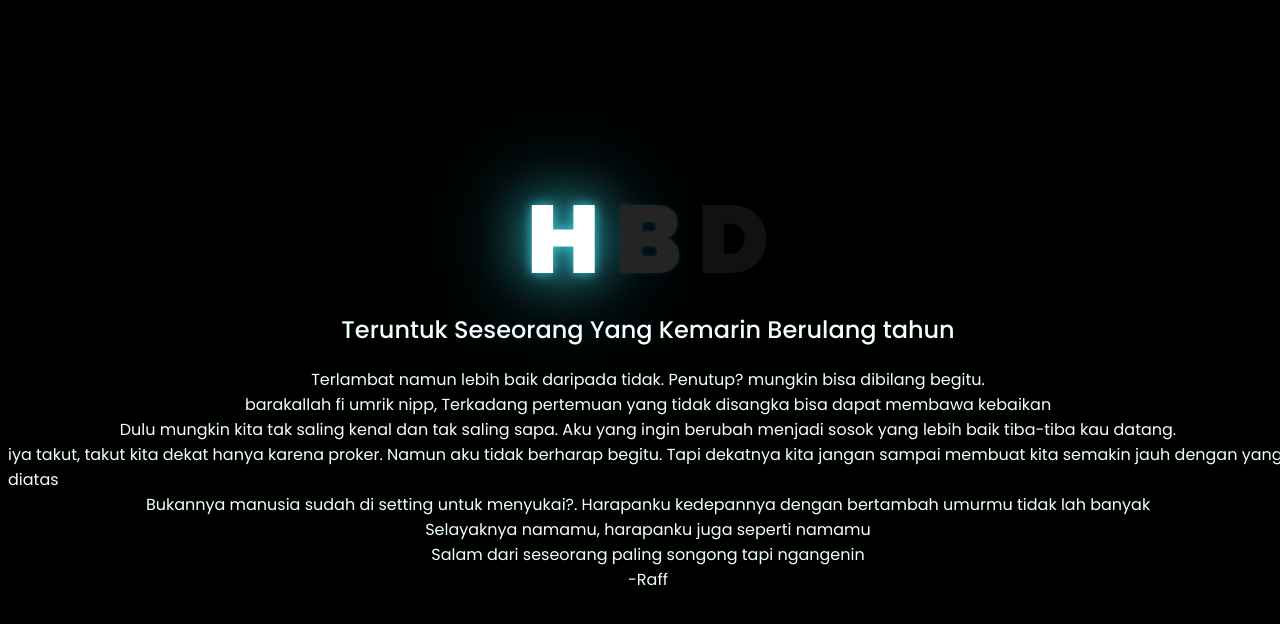
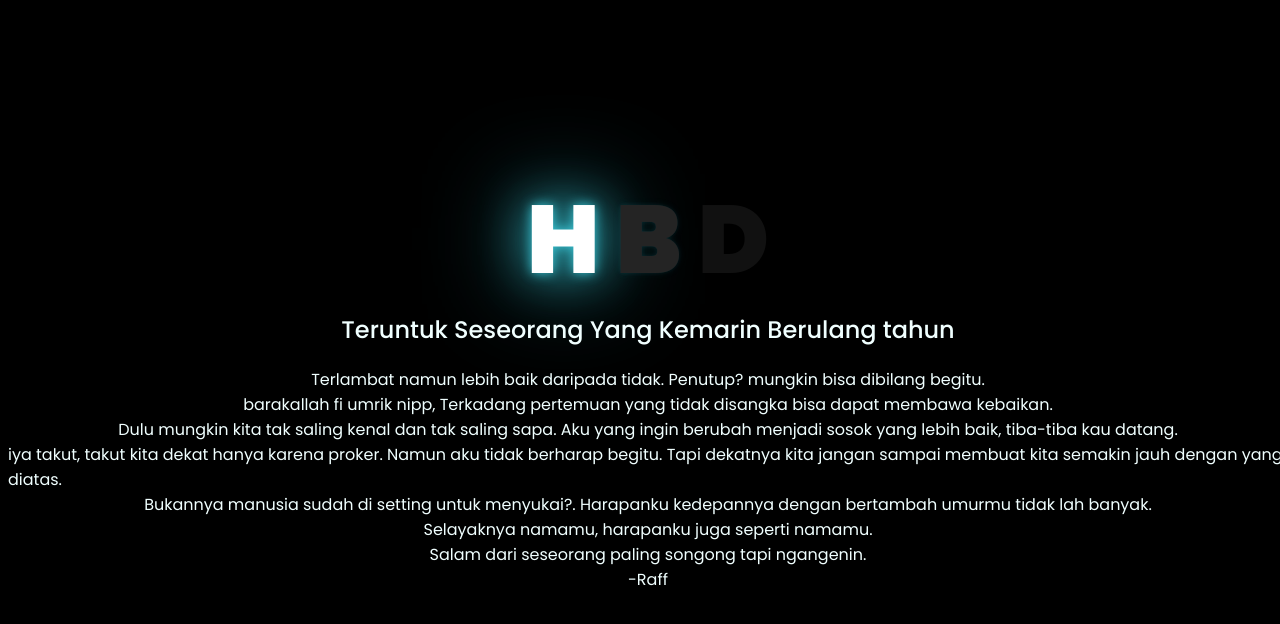
Before and after one commit to Ramzhaa/HBD_Flower, a plain HTML site: page index.html in a window 1280 px wide. Drawn offline with Linux system fonts and the light colour scheme.

Commit message:
Update index.html

```diff
--- a/index.html
+++ b/index.html
@@ -21,12 +21,12 @@
         <span>Teruntuk Seseorang Yang Kemarin Berulang tahun</span>
     </div class="desc">
     <span>Terlambat namun lebih baik daripada tidak. Penutup? mungkin bisa dibilang begitu.</span>
-    <span>barakallah fi umrik nipp, Terkadang pertemuan yang tidak disangka bisa dapat membawa kebaikan</span>
-<span>Dulu mungkin kita tak saling kenal dan tak saling sapa. Aku yang ingin berubah menjadi sosok yang lebih baik tiba-tiba kau datang.  </span>
-<span>iya takut, takut kita dekat hanya karena proker. Namun aku tidak berharap begitu. Tapi dekatnya kita jangan sampai membuat kita semakin jauh dengan yang diatas</span>
-<span>Bukannya manusia sudah di setting untuk menyukai?. Harapanku kedepannya dengan bertambah umurmu tidak lah banyak</span>
-<span>Selayaknya namamu, harapanku juga seperti namamu</span>
-<span>Salam dari seseorang paling songong tapi ngangenin</span>
+    <span>barakallah fi umrik nipp, Terkadang pertemuan yang tidak disangka bisa dapat membawa kebaikan.</span>
+<span>Dulu mungkin kita tak saling kenal dan tak saling sapa. Aku yang ingin berubah menjadi sosok yang lebih baik, tiba-tiba kau datang.  </span>
+<span>iya takut, takut kita dekat hanya karena proker. Namun aku tidak berharap begitu. Tapi dekatnya kita jangan sampai membuat kita semakin jauh dengan yang diatas.</span>
+<span>Bukannya manusia sudah di setting untuk menyukai?. Harapanku kedepannya dengan bertambah umurmu tidak lah banyak.</span>
+<span>Selayaknya namamu, harapanku juga seperti namamu.</span>
+<span>Salam dari seseorang paling songong tapi ngangenin.</span>
 <span>-Raff</span>
     </div>
     <p class="breathing">Pencet Terserah Jika Selesai Membaca</h2>
```
